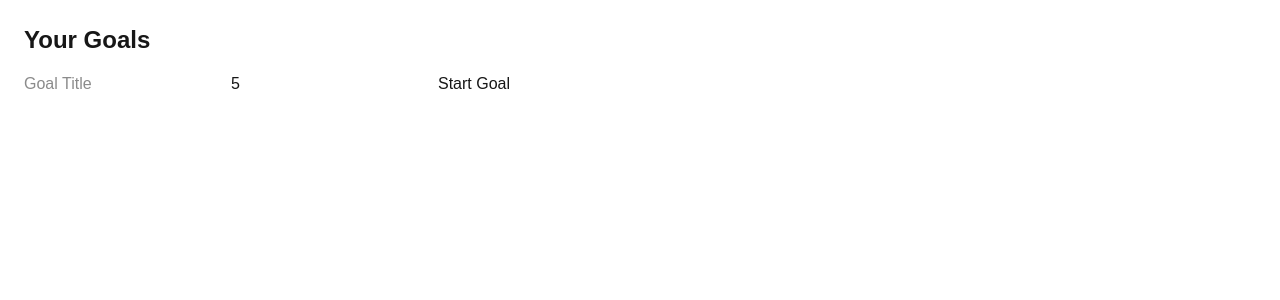
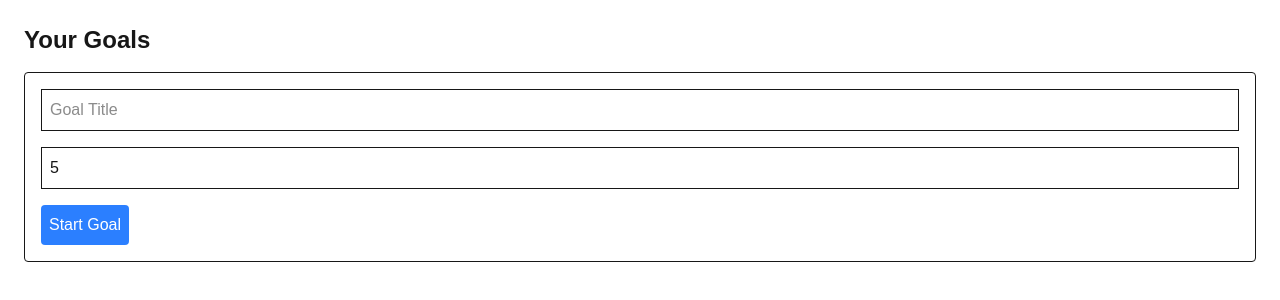
Before and after one commit to Raina-Moon/mini-goal-project, a Next.js app in the folder frontend/: page /dashboard in a window 1280 px wide. Shown: the top 300 px of the page. Built offline with nearby package versions, Linux system fonts and the light colour scheme.

Commit message:
✨ Enhance GoalForm component with error handling and improved styling

```diff
--- a/frontend/src/components/GoalForm.tsx
+++ b/frontend/src/components/GoalForm.tsx
@@ -1,5 +1,7 @@
+"use client"; // ✅ Since we're using Next.js App Router
+
 import { useState } from "react";
-import { createGoal } from "../utils/api";
+import { createGoal } from "@/utils/api";
 
 const GoalForm = () => {
     const [title, setTitle] = useState("");
@@ -7,15 +9,35 @@ const GoalForm = () => {
 
     const handleSubmit = async (e: React.FormEvent) => {
         e.preventDefault();
-    await createGoal(title, duration, 1);
+        try {
+            await createGoal(title, duration, 1); // Example user_id = 1
             alert("Goal created!");
+            setTitle("");
+            setDuration(5);
+        } catch (error) {
+            alert("Error creating goal!");
+        }
     };
 
     return (
-    <form onSubmit={handleSubmit}>
-      <input value={title} onChange={(e) => setTitle(e.target.value)} placeholder="Goal Title" />
-      <input type="number" value={duration} onChange={(e) => setDuration(Number(e.target.value))} />
-      <button type="submit">Start Goal</button>
+        <form onSubmit={handleSubmit} className="space-y-4 p-4 border rounded">
+            <input
+                value={title}
+                onChange={(e) => setTitle(e.target.value)}
+                placeholder="Goal Title"
+                className="border p-2 w-full"
+                required
+            />
+            <input
+                type="number"
+                value={duration}
+                onChange={(e) => setDuration(Number(e.target.value))}
+                className="border p-2 w-full"
+                required
+            />
+            <button type="submit" className="bg-blue-500 text-white p-2 rounded">
+                Start Goal
+            </button>
         </form>
     );
 };
```
Lines whose indentation alone changed are shown as unchanged.
